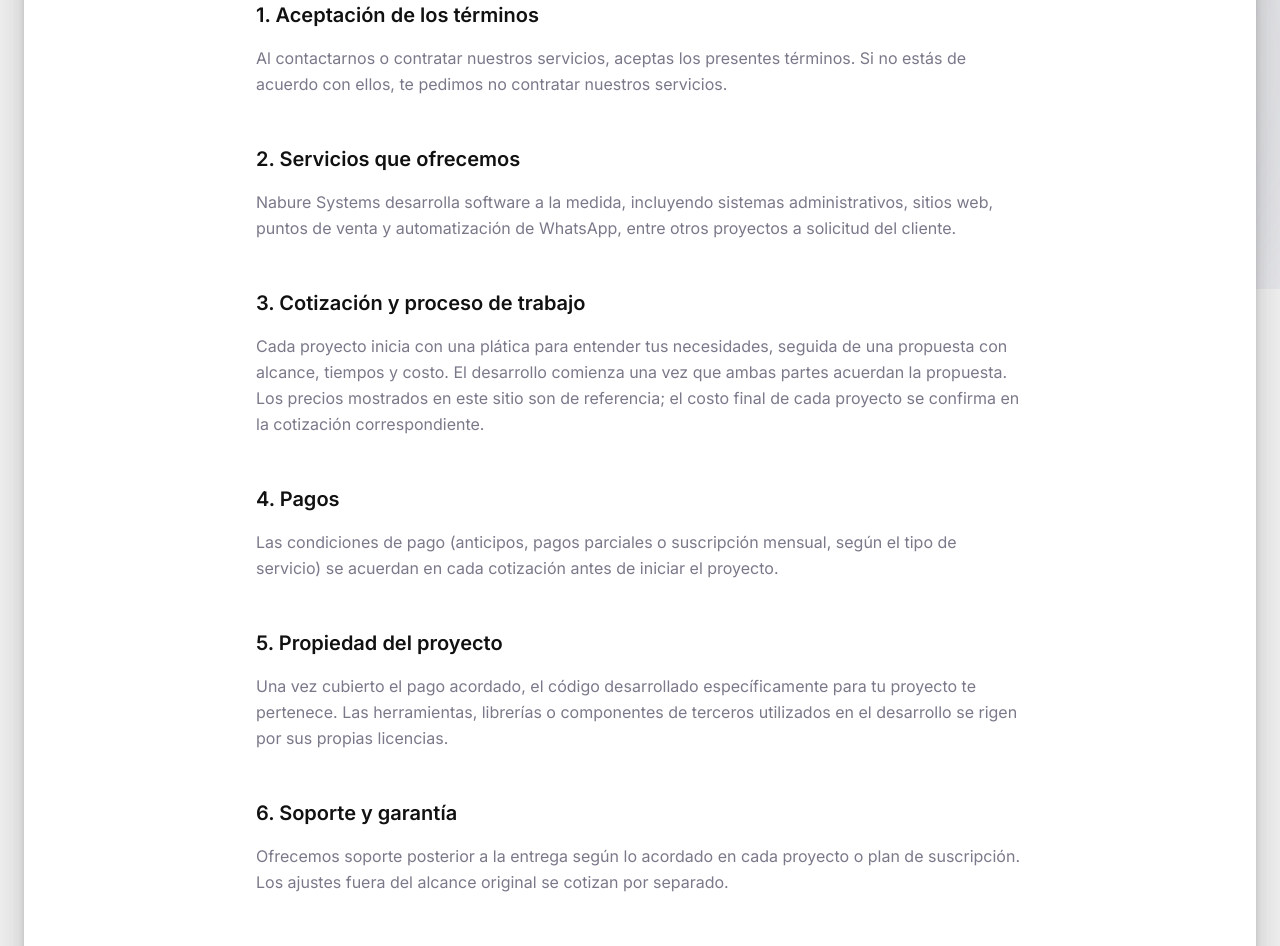
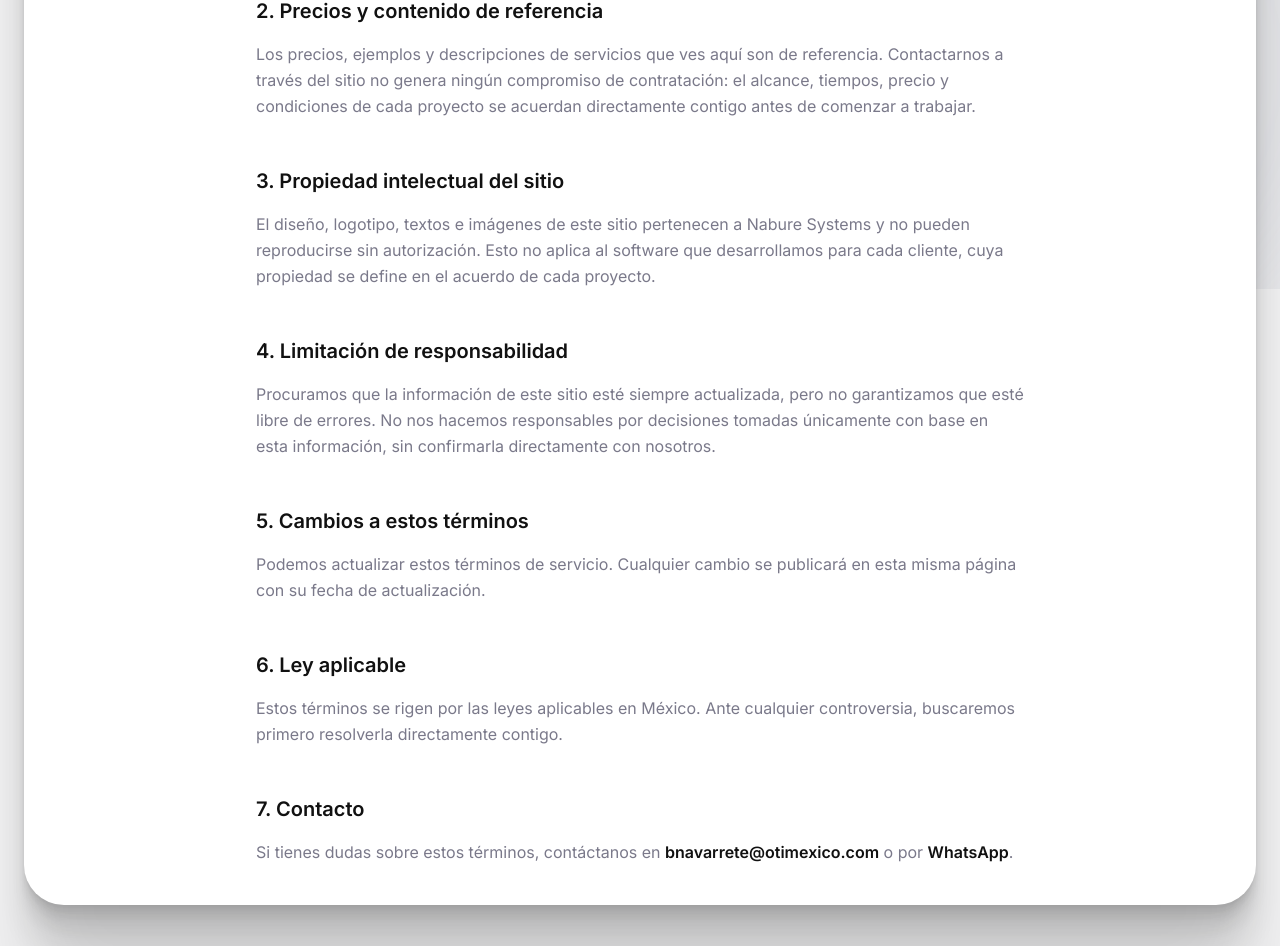
Before and after one commit to bna92/Nabure-Systems-Web, a React (Vite) app: page /terminos-servicio in a window 1280 px wide. Shown: the part 511-1457 px from the top of the page. Built offline with nearby package versions, Linux system fonts and the light colour scheme.

Commit message:
Contact Page performance

```diff
--- a/src/data/portfolio.ts
+++ b/src/data/portfolio.ts
@@ -10,6 +10,7 @@ export interface PortfolioProject {
   url?: string;
   image?: string;
   comingSoon?: boolean;
+  demoCredentials?: { user: string; password: string };
 }
 
 export const portfolioProjects: PortfolioProject[] = [
@@ -21,6 +22,7 @@ export const portfolioProjects: PortfolioProject[] = [
       "Sistema de punto de venta para abarrotes y tiendas: ventas, control de inventario, clientes, proveedores y reportes en tiempo real.",
     url: "https://pos-system-topaz-xi.vercel.app",
     image: posSystemImg,
+    demoCredentials: { user: "admin@pos.local", password: "admin123" },
   },
   {
     id: "cope-system",
--- /dev/null
+++ b/src/data/site.ts
@@ -0,0 +1,2 @@
+export const WHATSAPP_NUMBER = "526671505736";
+export const CONTACT_EMAIL = "bnavarrete@otimexico.com";
--- a/src/pages/AvisoPrivacidad.tsx
+++ b/src/pages/AvisoPrivacidad.tsx
@@ -1,5 +1,6 @@
 import Panel from "@/components/ui/Panel";
 import SectionHeading from "@/components/ui/SectionHeading";
+import { CONTACT_EMAIL, WHATSAPP_NUMBER } from "@/data/site";
 
 export default function AvisoPrivacidad() {
   return (
@@ -12,21 +13,13 @@ export default function AvisoPrivacidad() {
           description="Última actualización: julio de 2026."
         />
 
-        <div className="rounded-2xl border border-amber-200 bg-amber-50 px-md py-sm text-body-sm text-amber-800">
-          Este aviso es una plantilla general de referencia y no sustituye
-          asesoría legal. Antes de publicarlo de forma definitiva, te
-          recomendamos que lo revise un abogado para asegurar que cumple con
-          la Ley Federal de Protección de Datos Personales en Posesión de los
-          Particulares.
-        </div>
-
         <div className="flex flex-col gap-lg text-body-md leading-relaxed text-on-surface-variant">
           <section className="flex flex-col gap-sm">
             <h2 className="text-title-lg text-on-surface">1. Responsable de tus datos</h2>
             <p>
               Nabure Systems ("nosotros"), con contacto en{" "}
-              <a href="mailto:bryanamezcua@gmail.com" className="font-semibold text-on-surface hover:underline">
-                bryanamezcua@gmail.com
+              <a href={`mailto:${CONTACT_EMAIL}`} className="font-semibold text-on-surface hover:underline">
+                {CONTACT_EMAIL}
               </a>
               , es responsable del tratamiento de los datos personales que nos
               proporciones a través de este sitio web.
@@ -95,8 +88,8 @@ export default function AvisoPrivacidad() {
               Tienes derecho a Acceder, Rectificar, Cancelar u Oponerte al uso
               de tus datos personales (derechos ARCO). Para ejercerlos,
               escríbenos a{" "}
-              <a href="mailto:bryanamezcua@gmail.com" className="font-semibold text-on-surface hover:underline">
-                bryanamezcua@gmail.com
+              <a href={`mailto:${CONTACT_EMAIL}`} className="font-semibold text-on-surface hover:underline">
+                {CONTACT_EMAIL}
               </a>{" "}
               indicando tu nombre y la solicitud específica. Responderemos en
               un plazo razonable.
@@ -115,10 +108,19 @@ export default function AvisoPrivacidad() {
             <h2 className="text-title-lg text-on-surface">7. Contacto</h2>
             <p>
               Si tienes dudas sobre este aviso de privacidad, contáctanos en{" "}
-              <a href="mailto:bryanamezcua@gmail.com" className="font-semibold text-on-surface hover:underline">
-                bryanamezcua@gmail.com
+              <a href={`mailto:${CONTACT_EMAIL}`} className="font-semibold text-on-surface hover:underline">
+                {CONTACT_EMAIL}
               </a>{" "}
-              o por WhatsApp al +52 667 150 5736.
+              o por{" "}
+              <a
+                href={`https://wa.me/${WHATSAPP_NUMBER}`}
+                target="_blank"
+                rel="noreferrer"
+                className="font-semibold text-on-surface hover:underline"
+              >
+                WhatsApp
+              </a>
+              .
             </p>
           </section>
         </div>
--- a/src/pages/TerminosServicio.tsx
+++ b/src/pages/TerminosServicio.tsx
@@ -1,5 +1,6 @@
 import Panel from "@/components/ui/Panel";
 import SectionHeading from "@/components/ui/SectionHeading";
+import { CONTACT_EMAIL, WHATSAPP_NUMBER } from "@/data/site";
 
 export default function TerminosServicio() {
   return (
@@ -12,86 +13,52 @@ export default function TerminosServicio() {
           description="Última actualización: julio de 2026."
         />
 
-        <div className="rounded-2xl border border-amber-200 bg-amber-50 px-md py-sm text-body-sm text-amber-800">
-          Estos términos son una plantilla general de referencia y no
-          sustituyen asesoría legal. Antes de publicarlos de forma
-          definitiva, te recomendamos que los revise un abogado y que cada
-          proyecto se respalde además con un contrato o propuesta firmada.
-        </div>
-
         <div className="flex flex-col gap-lg text-body-md leading-relaxed text-on-surface-variant">
           <section className="flex flex-col gap-sm">
-            <h2 className="text-title-lg text-on-surface">1. Aceptación de los términos</h2>
+            <h2 className="text-title-lg text-on-surface">1. Sobre este sitio</h2>
             <p>
-              Al contactarnos o contratar nuestros servicios, aceptas los
-              presentes términos. Si no estás de acuerdo con ellos, te
-              pedimos no contratar nuestros servicios.
+              Este sitio web es informativo: presenta los servicios de Nabure
+              Systems, ejemplos de proyectos y precios de referencia. No se
+              realizan compras ni contrataciones directamente en el sitio; su
+              único fin es que puedas contactarnos por el formulario o por
+              WhatsApp para platicar tu proyecto.
             </p>
           </section>
 
           <section className="flex flex-col gap-sm">
-            <h2 className="text-title-lg text-on-surface">2. Servicios que ofrecemos</h2>
+            <h2 className="text-title-lg text-on-surface">2. Precios y contenido de referencia</h2>
             <p>
-              Nabure Systems desarrolla software a la medida, incluyendo
-              sistemas administrativos, sitios web, puntos de venta y
-              automatización de WhatsApp, entre otros proyectos a solicitud
-              del cliente.
+              Los precios, ejemplos y descripciones de servicios que ves aquí
+              son de referencia. Contactarnos a través del sitio no genera
+              ningún compromiso de contratación: el alcance, tiempos, precio y
+              condiciones de cada proyecto se acuerdan directamente contigo
+              antes de comenzar a trabajar.
             </p>
           </section>
 
           <section className="flex flex-col gap-sm">
-            <h2 className="text-title-lg text-on-surface">3. Cotización y proceso de trabajo</h2>
+            <h2 className="text-title-lg text-on-surface">3. Propiedad intelectual del sitio</h2>
             <p>
-              Cada proyecto inicia con una plática para entender tus
-              necesidades, seguida de una propuesta con alcance, tiempos y
-              costo. El desarrollo comienza una vez que ambas partes acuerdan
-              la propuesta. Los precios mostrados en este sitio son de
-              referencia; el costo final de cada proyecto se confirma en la
-              cotización correspondiente.
+              El diseño, logotipo, textos e imágenes de este sitio pertenecen
+              a Nabure Systems y no pueden reproducirse sin autorización. Esto
+              no aplica al software que desarrollamos para cada cliente, cuya
+              propiedad se define en el acuerdo de cada proyecto.
             </p>
           </section>
 
           <section className="flex flex-col gap-sm">
-            <h2 className="text-title-lg text-on-surface">4. Pagos</h2>
+            <h2 className="text-title-lg text-on-surface">4. Limitación de responsabilidad</h2>
             <p>
-              Las condiciones de pago (anticipos, pagos parciales o
-              suscripción mensual, según el tipo de servicio) se acuerdan en
-              cada cotización antes de iniciar el proyecto.
+              Procuramos que la información de este sitio esté siempre
+              actualizada, pero no garantizamos que esté libre de errores. No
+              nos hacemos responsables por decisiones tomadas únicamente con
+              base en esta información, sin confirmarla directamente con
+              nosotros.
             </p>
           </section>
 
           <section className="flex flex-col gap-sm">
-            <h2 className="text-title-lg text-on-surface">5. Propiedad del proyecto</h2>
-            <p>
-              Una vez cubierto el pago acordado, el código desarrollado
-              específicamente para tu proyecto te pertenece. Las
-              herramientas, librerías o componentes de terceros utilizados en
-              el desarrollo se rigen por sus propias licencias.
-            </p>
-          </section>
-
-          <section className="flex flex-col gap-sm">
-            <h2 className="text-title-lg text-on-surface">6. Soporte y garantía</h2>
-            <p>
-              Ofrecemos soporte posterior a la entrega según lo acordado en
-              cada proyecto o plan de suscripción. Los ajustes fuera del
-              alcance original se cotizan por separado.
-            </p>
-          </section>
-
-          <section className="flex flex-col gap-sm">
-            <h2 className="text-title-lg text-on-surface">7. Limitación de responsabilidad</h2>
-            <p>
-              Trabajamos para entregar sistemas funcionales y confiables,
-              pero no garantizamos que el software esté completamente libre
-              de errores. No somos responsables por pérdidas indirectas
-              derivadas del uso del sistema fuera de lo especificado en la
-              propuesta del proyecto.
-            </p>
-          </section>
-
-          <section className="flex flex-col gap-sm">
-            <h2 className="text-title-lg text-on-surface">8. Cambios a estos términos</h2>
+            <h2 className="text-title-lg text-on-surface">5. Cambios a estos términos</h2>
             <p>
               Podemos actualizar estos términos de servicio. Cualquier cambio
               se publicará en esta misma página con su fecha de
@@ -100,7 +67,7 @@ export default function TerminosServicio() {
           </section>
 
           <section className="flex flex-col gap-sm">
-            <h2 className="text-title-lg text-on-surface">9. Ley aplicable</h2>
+            <h2 className="text-title-lg text-on-surface">6. Ley aplicable</h2>
             <p>
               Estos términos se rigen por las leyes aplicables en México. Ante
               cualquier controversia, buscaremos primero resolverla
@@ -109,13 +76,25 @@ export default function TerminosServicio() {
           </section>
 
           <section className="flex flex-col gap-sm">
-            <h2 className="text-title-lg text-on-surface">10. Contacto</h2>
+            <h2 className="text-title-lg text-on-surface">7. Contacto</h2>
             <p>
               Si tienes dudas sobre estos términos, contáctanos en{" "}
-              <a href="mailto:bryanamezcua@gmail.com" className="font-semibold text-on-surface hover:underline">
-                bryanamezcua@gmail.com
+              <a
+                href={`mailto:${CONTACT_EMAIL}`}
+                className="font-semibold text-on-surface hover:underline"
+              >
+                {CONTACT_EMAIL}
               </a>{" "}
-              o por WhatsApp al +52 667 150 5736.
+              o por{" "}
+              <a
+                href={`https://wa.me/${WHATSAPP_NUMBER}`}
+                target="_blank"
+                rel="noreferrer"
+                className="font-semibold text-on-surface hover:underline"
+              >
+                WhatsApp
+              </a>
+              .
             </p>
           </section>
         </div>
```
Also changed, not shown: src/components/layout/Footer.tsx (+2 -5 lines), src/pages/Contacto.tsx (+56 -11 lines), src/pages/Portafolio.tsx (+27 -4 lines).
